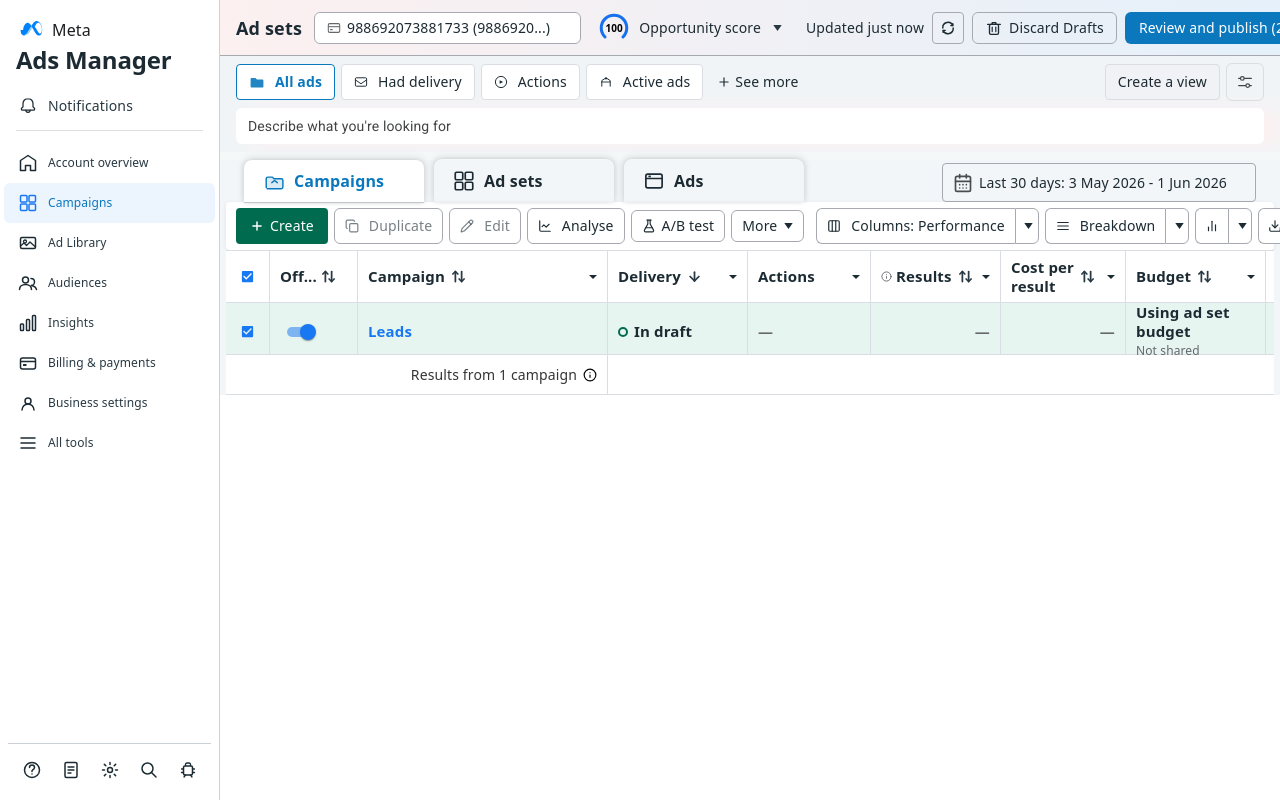
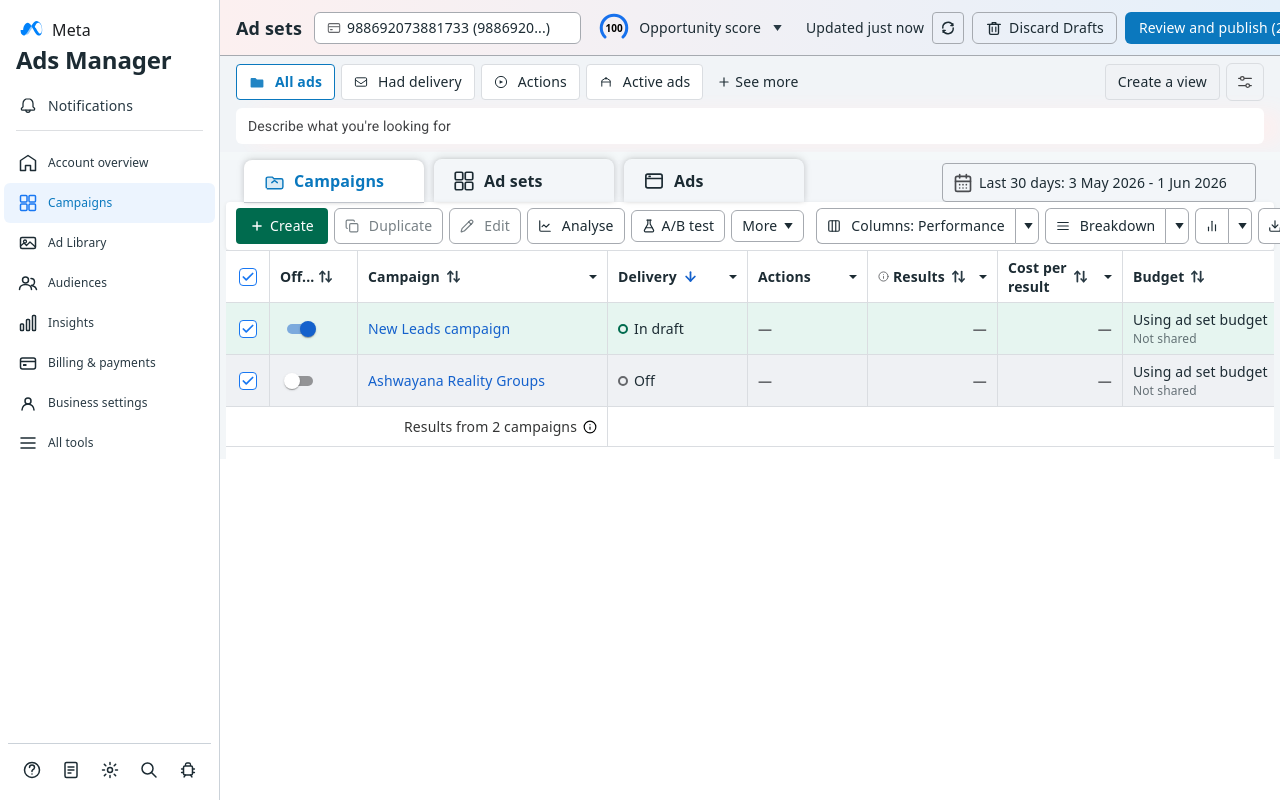
Before and after one commit to machanna-03/fbads, a React (Create React App) app: page / in a window 1280 px wide. Both pictures are taken after a click on the element 247 px from the left and 276 px from the top of the page. Built offline with nearby package versions, Linux system fonts and the light colour scheme; some icons are missing; a web font is replaced by a local one.

Commit message:
updated code

```diff
--- a/src/components/CampaignTable.js
+++ b/src/components/CampaignTable.js
@@ -1,6 +1,6 @@
 import { useState } from "react";
 import { Box, Checkbox, Switch, Typography } from "@mui/material";
-import { ChevronsUpDown, ChevronDown, Info, ArrowDown, ArrowUpDown } from "lucide-react";
+import { ChevronsUpDown, ChevronDown, Info, ArrowDown, ArrowUpDown, Plus, Check } from "lucide-react";
 const FONT = '"Optimistic 95", system-ui, sans-serif';
 // eslint-disable-next-line no-unused-vars
 const FONT_ROBOTO = 'Roboto, Arial, sans-serif';
@@ -9,11 +9,58 @@
 const HEADER_BG = "#F2F3F5";
 const TEXT = "#1c2b33";
 const MUTED = "#65676B";
-const BLUE = "#1877F2";
+const BLUE = "rgb(20, 97, 204)";
 const BLUE_LIGHT = "#e6f5f0";
 const GREEN = "#31A24C";
 const ROW_HIGHLIGHT = "#e6f5f0";   /* exact Meta blue tint for highlighted row */
 const ROW_HOVER = "#e6f5f0";
+const GRID_TEMPLATE = "44px 88px 250px 140px 120px 130px 125px 180px 130px 130px 120px 110px 140px 160px 40px";
+
+const UncheckedIcon = () => (
+  <Box
+    sx={{
+      width: 18,
+      height: 18,
+      border: "1.5px solid rgba(28, 43, 51, 0.3)",
+      borderRadius: "4px",
+      backgroundColor: "#ffffff",
+    }}
+  />
+);
+
+const CheckedIcon = () => (
+  <Box
+    sx={{
+      width: 18,
+      height: 18,
+      border: "1.8px solid #1877F2",
+      borderRadius: "4px",
+      backgroundColor: "#ffffff",
+      display: "flex",
+      alignItems: "center",
+      justifyContent: "center",
+    }}
+  >
+    <Check size={14} color="#1877F2" strokeWidth={3} />
+  </Box>
+);
+
+const IndeterminateIcon = () => (
+  <Box
+    sx={{
+      width: 18,
+      height: 18,
+      border: "1.8px solid #1877F2",
+      borderRadius: "4px",
+      backgroundColor: "#ffffff",
+      display: "flex",
+      alignItems: "center",
+      justifyContent: "center",
+    }}
+  >
+    <Box sx={{ width: 10, height: 2, backgroundColor: "#1877F2", borderRadius: "1px" }} />
+  </Box>
+);
 
 /* ── Reusable text ── */
 function T({ children, sx = {} }) {
@@ -24,7 +71,7 @@
         fontStyle: "normal",
         fontWeight: 700,
         color: "rgb(28, 43, 51)",
-        fontSize: "15px",
+        fontSize: "14px",
         lineHeight: "19px",
         ...sx
       }}
@@ -36,6 +83,9 @@
 
 /* ── Sortable header cell ── */
 function HeaderCell({ label, sortActive = false, info = false, right = false, wrap = false, showSort = true, showCaret = true }) {
+  const iconColor = sortActive ? "rgb(20, 97, 204)" : "rgb(40, 57, 67)";
+  const caretColor = sortActive ? "rgb(28, 43, 51)" : "rgb(28, 43, 51)";
+
   return (
     <Box
       sx={{
@@ -49,15 +99,15 @@
         {info && <Info size={11} color={MUTED} style={{ flexShrink: 0 }} />}
         {wrap ? (
           <Box sx={{ display: "flex", flexDirection: "column" }}>
-            <Typography sx={{ fontFamily: FONT, fontStyle: "normal", fontWeight: 700, color: "rgb(28, 43, 51)", fontSize: "15px", lineHeight: "19px" }}>
-              {label.split(" ")[0]} {label.split(" ")[1]}
+            <Typography sx={{ fontFamily: FONT, fontStyle: "normal", fontWeight: 700, color: "rgb(28, 43, 51)", fontSize: "14px", lineHeight: "19px" }}>
+              {label.split(" ").slice(0, label.split(" ").length > 2 ? 2 : 1).join(" ")}
             </Typography>
-            <Typography sx={{ fontFamily: FONT, fontStyle: "normal", fontWeight: 700, color: "rgb(28, 43, 51)", fontSize: "15px", lineHeight: "19px" }}>
-              {label.split(" ").slice(2).join(" ")}
+            <Typography sx={{ fontFamily: FONT, fontStyle: "normal", fontWeight: 700, color: "rgb(28, 43, 51)", fontSize: "14px", lineHeight: "19px" }}>
+              {label.split(" ").slice(label.split(" ").length > 2 ? 2 : 1).join(" ")}
             </Typography>
           </Box>
         ) : (
-          <Typography sx={{ fontFamily: FONT, fontStyle: "normal", fontWeight: 700, color: "rgb(28, 43, 51)", fontSize: "15px", lineHeight: "19px", whiteSpace: "nowrap" }}>
+          <Typography sx={{ fontFamily: FONT, fontStyle: "normal", fontWeight: 700, color: "rgb(28, 43, 51)", fontSize: "14px", lineHeight: "19px", whiteSpace: "nowrap" }}>
             {label}
           </Typography>
         )}
@@ -65,9 +115,9 @@
         {showSort && (
           <Box sx={{ display: "flex", alignItems: "center", ml: "2px" }}>
             {sortActive ? (
-              <ArrowDown size={15} color="rgb(40, 57, 67)" strokeWidth={2.8} />
+              <ArrowDown size={15} color={iconColor} strokeWidth={2.8} />
             ) : (
-              <ArrowUpDown size={15} color="rgb(40, 57, 67)" strokeWidth={2.8} />
+              <ArrowUpDown size={15} color={iconColor} strokeWidth={2.8} />
             )}
           </Box>
         )}
@@ -75,7 +125,7 @@
 
       {showCaret && (
         <Box className="caretIcon" sx={{ display: "flex", alignItems: "center", ml: "4px" }}>
-          <Box sx={{ width: 0, height: 0, borderLeft: "4px solid transparent", borderRight: "4px solid transparent", borderTop: "4px solid rgb(28, 43, 51)" }} />
+          <Box sx={{ width: 0, height: 0, borderLeft: "4px solid transparent", borderRight: "4px solid transparent", borderTop: `4px solid ${caretColor}` }} />
         </Box>
       )}
     </Box>
@@ -102,7 +152,7 @@
 const campaigns = [
   {
     id: 1,
-    name: "Leads",
+    name: "New Leads campaign",
     delivery: "In draft",
     deliveryColor: "#006b4e",
     results: null,
@@ -112,6 +162,29 @@
     amountSpent: null,
     actions: null,
     on: true,
+    impressions: null,
+    reach: null,
+    ends: "Ongoing",
+    attribution: null,
+    bidStrategy: "Using ad set bid...",
+  },
+  {
+    id: 2,
+    name: "Ashwayana Reality Groups",
+    delivery: "Off",
+    deliveryColor: "#65676B",
+    results: null,
+    costPerResult: null,
+    budget: "Using ad set budget",
+    budgetSub: "Not shared",
+    amountSpent: null,
+    actions: null,
+    on: false,
+    impressions: null,
+    reach: null,
+    ends: null,
+    attribution: null,
+    bidStrategy: null,
   },
 ];
 
@@ -145,16 +218,32 @@
             display: "flex", flexDirection: "column",
             flex: 1,
             position: "relative",
+            scrollBehavior: "smooth",
+            pb: "12px", /* GAP between table rows and scrollbar */
+            "&::-webkit-scrollbar": {
+              height: "6px", /* small scrollbar */
+            },
+            "&::-webkit-scrollbar-track": {
+              backgroundColor: "#f5f6f7",
+              borderTop: BORDER,
+            },
+            "&::-webkit-scrollbar-thumb": {
+              backgroundColor: "#ccd0d5",
+              borderRadius: "3px",
+            },
+            "&::-webkit-scrollbar-thumb:hover": {
+              backgroundColor: "#bcc0c4",
+            },
           }}
         >
           {/* Shared container to enforce identical row widths for perfect flex alignment */}
-          <Box sx={{ minWidth: 1150, display: "flex", flexDirection: "column", flex: 1, width: "100%" }}>
+          <Box sx={{ minWidth: 1907, display: "flex", flexDirection: "column", flex: 1, width: "100%" }}>
 
             {/* ── Table header ── */}
             <Box
               sx={{
                 display: "grid",
-                gridTemplateColumns: "44px 88px minmax(250px, 2fr) 140px minmax(120px, 1fr) 130px 125px 140px 110px",
+                gridTemplateColumns: GRID_TEMPLATE,
                 height: "52px",
                 backgroundColor: "#ffffff",
                 borderBottom: BORDER,
@@ -167,14 +256,18 @@
                   width: 44, minWidth: 44, height: "100%",
                   display: "flex", alignItems: "center", justifyContent: "center",
                   borderRight: BORDER, flexShrink: 0,
+                  position: "sticky", left: 0, zIndex: 3,
+                  backgroundColor: "#ffffff",
                 }}
               >
                 <Checkbox
-                  size="small"
+                  icon={<UncheckedIcon />}
+                  checkedIcon={<CheckedIcon />}
+                  indeterminateIcon={<IndeterminateIcon />}
                   checked={allChecked}
                   indeterminate={indeterminate}
                   onChange={(e) => setSelected(e.target.checked ? campaigns.map((c) => c.id) : [])}
-                  sx={{ p: "2px", color: MUTED, "&.Mui-checked": { color: BLUE }, "&.MuiCheckbox-indeterminate": { color: BLUE } }}
+                  sx={{ p: "2px" }}
                 />
               </Box>
 
@@ -184,16 +277,25 @@
                   width: 88, minWidth: 88, height: "100%",
                   display: "flex", alignItems: "center", justifyContent: "flex-start", px: "10px",
                   borderRight: BORDER, flexShrink: 0, gap: "4px", cursor: "pointer",
+                  position: "sticky", left: 44, zIndex: 3,
+                  backgroundColor: "#ffffff",
                 }}
               >
-                <Typography sx={{ fontFamily: FONT, fontStyle: "normal", fontWeight: 700, color: "rgb(28, 43, 51)", fontSize: "15px", lineHeight: "19px" }}>
+                <Typography sx={{ fontFamily: FONT, fontStyle: "normal", fontWeight: 700, color: "rgb(28, 43, 51)", fontSize: "14px", lineHeight: "19px" }}>
                   Off...
                 </Typography>
                 <ArrowUpDown size={15} color="rgb(40, 57, 67)" strokeWidth={2.8} />
               </Box>
 
               {/* Campaign */}
-              <Box sx={{ flex: 2, minWidth: 250, height: "100%", borderRight: BORDER }}>
+              <Box
+                sx={{
+                  width: 250, minWidth: 250, height: "100%",
+                  borderRight: BORDER, flexShrink: 0,
+                  position: "sticky", left: 132, zIndex: 3,
+                  backgroundColor: "#ffffff",
+                }}
+              >
                 <HeaderCell label="Campaign" />
               </Box>
 
@@ -218,15 +320,50 @@
               </Box>
 
               {/* Budget */}
-              <Box sx={{ width: 140, minWidth: 140, flexShrink: 0, height: "100%", borderRight: BORDER }}>
+              <Box sx={{ width: 180, minWidth: 180, flexShrink: 0, height: "100%", borderRight: BORDER }}>
                 <HeaderCell label="Budget" />
               </Box>
 
               {/* Amount spent */}
-              <Box sx={{ width: 110, minWidth: 110, flexShrink: 0, height: "100%", px: "10px", display: "flex", alignItems: "center", justifyContent: "flex-end", borderRight: BORDER }}>
-                <Typography sx={{ fontFamily: FONT, fontStyle: "normal", fontWeight: 700, color: "rgb(28, 43, 51)", fontSize: "15px", lineHeight: "19px" }}>
-                  Amount spent
-                </Typography>
+              <Box sx={{ width: 130, minWidth: 130, flexShrink: 0, height: "100%", borderRight: BORDER }}>
+                <HeaderCell label="Amount spent" showSort={true} showCaret={true} wrap />
+              </Box>
+
+              {/* Impressions */}
+              <Box sx={{ width: 130, minWidth: 130, flexShrink: 0, height: "100%", borderRight: BORDER }}>
+                <HeaderCell label="Impressions" showSort={true} showCaret={true} />
+              </Box>
+
+              {/* Reach */}
+              <Box sx={{ width: 120, minWidth: 120, flexShrink: 0, height: "100%", borderRight: BORDER }}>
+                <HeaderCell label="Reach" showSort={true} showCaret={true} />
+              </Box>
+
+              {/* Ends */}
+              <Box sx={{ width: 110, minWidth: 110, flexShrink: 0, height: "100%", borderRight: BORDER }}>
+                <HeaderCell label="Ends" showSort={true} showCaret={true} />
+              </Box>
+
+              {/* Attribution setting */}
+              <Box sx={{ width: 140, minWidth: 140, flexShrink: 0, height: "100%", borderRight: BORDER }}>
+                <HeaderCell label="Attribution setting" showSort={false} showCaret={true} wrap />
+              </Box>
+
+              {/* Bid strategy */}
+              <Box sx={{ width: 160, minWidth: 160, flexShrink: 0, height: "100%", borderRight: BORDER }}>
+                <HeaderCell label="Bid strategy" showSort={false} showCaret={true} />
+              </Box>
+
+              {/* Add column button (+) */}
+              <Box
+                sx={{
+                  width: 40, minWidth: 40, flexShrink: 0, height: "100%",
+                  display: "flex", alignItems: "center", justifyContent: "center",
+                  cursor: "pointer",
+                  "&:hover": { backgroundColor: "rgba(0, 0, 0, 0.05)" }
+                }}
+              >
+                <Plus size={16} color="rgb(101, 103, 107)" />
               </Box>
             </Box>
 
@@ -234,11 +371,13 @@
             {campaigns.map((row) => {
               const isSelected = selected.includes(row.id);
               const isHovered = hovered === row.id;
-              const rowBg = isSelected
-                ? BLUE_LIGHT
-                : isHovered
-                  ? ROW_HOVER
-                  : ROW_HIGHLIGHT;
+
+              // 3 Background colors logic based on row.on, hover, and selection:
+              const rowBg = row.on
+                ? "#e6f5f0"
+                : (isHovered || isSelected)
+                  ? "#eff1f4ff"
+                  : "#ffffff";
 
               return (
                 <Box
@@ -247,7 +386,7 @@
                   onMouseLeave={() => setHovered(null)}
                   sx={{
                     display: "grid",
-                    gridTemplateColumns: "44px 88px minmax(250px, 2fr) 140px minmax(120px, 1fr) 130px 125px 140px 110px",
+                    gridTemplateColumns: GRID_TEMPLATE,
                     height: "52px",
                     backgroundColor: rowBg,
                     borderBottom: BORDER,
@@ -261,16 +400,16 @@
                       width: 44, minWidth: 44,
                       display: "flex", alignItems: "center", justifyContent: "center",
                       borderRight: BORDER, flexShrink: 0,
+                      position: "sticky", left: 0, zIndex: 2,
+                      backgroundColor: rowBg,
                     }}
                   >
                     <Checkbox
-                      size="small"
+                      icon={<UncheckedIcon />}
+                      checkedIcon={<CheckedIcon />}
                       checked={isSelected}
                       onChange={() => toggleSelect(row.id)}
-                      sx={{
-                        p: "2px", color: MUTED,
-                        "&.Mui-checked": { color: BLUE },
-                      }}
+                      sx={{ p: "2px" }}
                     />
                   </Box>
 
@@ -281,6 +420,8 @@
                       display: "flex", alignItems: "center", justifyContent: "flex-start",
                       px: "10px",
                       borderRight: BORDER, flexShrink: 0,
+                      position: "sticky", left: 44, zIndex: 2,
+                      backgroundColor: rowBg,
                     }}
                   >
                     <CampaignToggle checked={row.on} />
@@ -289,12 +430,14 @@
                   {/* Campaign name */}
                   <Box
                     sx={{
-                      flex: 2, minWidth: 250,
+                      width: 250, minWidth: 250,
                       display: "flex", alignItems: "center",
-                      px: "10px", borderRight: BORDER,
+                      px: "10px", borderRight: BORDER, flexShrink: 0,
+                      position: "sticky", left: 132, zIndex: 2,
+                      backgroundColor: rowBg,
                     }}
                   >
-                    <T sx={{ color: BLUE, cursor: "pointer", "&:hover": { textDecoration: "underline" } }}>
+                    <T sx={{ color: BLUE, cursor: "pointer", fontSize: '14px', fontWeight: 400, "&:hover": { textDecoration: "underline" } }}>
                       {row.name}
                     </T>
                   </Box>
@@ -308,7 +451,7 @@
                     }}
                   >
                     <Box sx={{ width: 10, height: 10, borderRadius: "50%", border: `2px solid ${row.deliveryColor}`, flexShrink: 0 }} />
-                    <T>{row.delivery}</T>
+                    <T sx={{ fontSize: '14px', fontWeight: 400 }}>{row.delivery}</T>
                   </Box>
 
                   {/* Actions */}
@@ -347,27 +490,138 @@
                   {/* Budget */}
                   <Box
                     sx={{
-                      width: 140, minWidth: 140, flexShrink: 0,
+                      width: 180, minWidth: 180, flexShrink: 0,
                       display: "flex", flexDirection: "column", justifyContent: "center", alignItems: "flex-start",
                       px: "10px", borderRight: BORDER,
                     }}
                   >
-                    <T>{row.budget}</T>
+                    <Typography
+                      sx={{
+                        fontFamily: FONT,
+                        fontStyle: "normal",
+                        fontWeight: 400,
+                        color: "rgb(28, 43, 51)",
+                        fontSize: "14px",
+                        lineHeight: "20px",
+                      }}
+                    >
+                      {row.budget}
+                    </Typography>
                     {row.budgetSub && (
-                      <Typography sx={{ fontFamily: FONT, fontStyle: "normal", fontWeight: 400, color: MUTED, fontSize: "12px", mt: "1px" }}>{row.budgetSub}</Typography>
+                      <Typography
+                        sx={{
+                          fontFamily: FONT,
+                          fontStyle: "normal",
+                          fontWeight: 400,
+                          color: "rgba(28, 43, 51, 0.65)",
+                          fontSize: "12px",
+                          lineHeight: "16px",
+                          mt: "1px",
+                        }}
+                      >
+                        {row.budgetSub}
+                      </Typography>
                     )}
                   </Box>
 
                   {/* Amount spent */}
                   <Box
                     sx={{
-                      width: 110, minWidth: 110, flexShrink: 0,
+                      width: 130, minWidth: 130, flexShrink: 0,
                       display: "flex", alignItems: "center", justifyContent: "flex-end",
                       px: "10px", borderRight: BORDER,
                     }}
                   >
                     <T sx={{ color: MUTED }}>—</T>
                   </Box>
+
+                  {/* Impressions */}
+                  <Box
+                    sx={{
+                      width: 130, minWidth: 130, flexShrink: 0,
+                      display: "flex", alignItems: "center", justifyContent: "flex-end",
+                      px: "10px", borderRight: BORDER,
+                    }}
+                  >
+                    <T sx={{ color: MUTED }}>{row.impressions || "—"}</T>
+                  </Box>
+
+                  {/* Reach */}
+                  <Box
+                    sx={{
+                      width: 120, minWidth: 120, flexShrink: 0,
+                      display: "flex", alignItems: "center", justifyContent: "flex-end",
+                      px: "10px", borderRight: BORDER,
+                    }}
+                  >
+                    <T sx={{ color: MUTED }}>{row.reach || "—"}</T>
+                  </Box>
+
+                  {/* Ends */}
+                  <Box
+                    sx={{
+                      width: 110, minWidth: 110, flexShrink: 0,
+                      display: "flex", alignItems: "center", justifyContent: "flex-start",
+                      px: "10px", borderRight: BORDER,
+                    }}
+                  >
+                    <Typography
+                      sx={{
+                        fontFamily: FONT,
+                        fontStyle: "normal",
+                        fontWeight: 400,
+                        color: "rgb(28, 43, 51)",
+                        fontSize: "14px",
+                        lineHeight: "20px",
+                      }}
+                    >
+                      {row.ends || "—"}
+                    </Typography>
+                  </Box>
+
+                  {/* Attribution setting */}
+                  <Box
+                    sx={{
+                      width: 140, minWidth: 140, flexShrink: 0,
+                      display: "flex", alignItems: "center", justifyContent: "flex-start",
+                      px: "10px", borderRight: BORDER,
+                    }}
+                  >
+                    <T sx={{ color: MUTED }}>{row.attribution || "—"}</T>
+                  </Box>
+
+                  {/* Bid strategy */}
+                  <Box
+                    sx={{
+                      width: 160, minWidth: 160, flexShrink: 0,
+                      display: "flex", alignItems: "center", justifyContent: "flex-start",
+                      px: "10px", borderRight: BORDER,
+                    }}
+                  >
+                    <Typography
+                      sx={{
+                        fontFamily: FONT,
+                        fontStyle: "normal",
+                        fontWeight: 400,
+                        fontSize: "14px",
+                        lineHeight: "20px",
+                        color: "rgb(28, 43, 51)",
+                        whiteSpace: "nowrap",
+                        overflow: "hidden",
+                        textOverflow: "ellipsis",
+                      }}
+                    >
+                      {row.bidStrategy || "—"}
+                    </Typography>
+                  </Box>
+
+                  {/* Add column placeholder cell */}
+                  <Box
+                    sx={{
+                      width: 40, minWidth: 40, flexShrink: 0,
+                      display: "flex", alignItems: "center", justifyContent: "center",
+                    }}
+                  />
                 </Box>
               );
             })}
@@ -376,7 +630,7 @@
             <Box
               sx={{
                 display: "grid",
-                gridTemplateColumns: "44px 88px minmax(250px, 2fr) 140px minmax(120px, 1fr) 130px 125px 140px 110px",
+                gridTemplateColumns: GRID_TEMPLATE,
                 height: "40px",
                 borderBottom: BORDER,
                 backgroundColor: "#fff",
@@ -390,9 +644,12 @@
                   display: "flex", alignItems: "center", justifyContent: "flex-end",
                   px: "10px", gap: "6px",
                   borderRight: BORDER,
+                  position: "sticky", left: 0, zIndex: 2,
+                  backgroundColor: "#ffffff",
+                  width: 382, minWidth: 382, flexShrink: 0,
                 }}
               >
-                <T sx={{ color: "rgba(1, 2, 2, 0.8)", fontWeight: 400, fontSize: "14px", fontStyle: "normal", lineHeight: "20px", fontFamily: FONT }}>Results from {campaigns.length} campaign</T>
+                <T sx={{ color: "rgba(1, 2, 2, 0.8)", fontWeight: 400, fontSize: "14px", fontStyle: "normal", lineHeight: "20px", fontFamily: FONT }}>Results from {campaigns.length} campaigns</T>
                 <Info size={14} color="rgba(1, 2, 2, 1)" style={{ cursor: "pointer", fontWeight: 400, }} />
               </Box>
             </Box>
@@ -402,6 +659,6 @@
           </Box>
         </Box>
       </Box>
-    </Box>
+    </Box >
   );
 }
```
